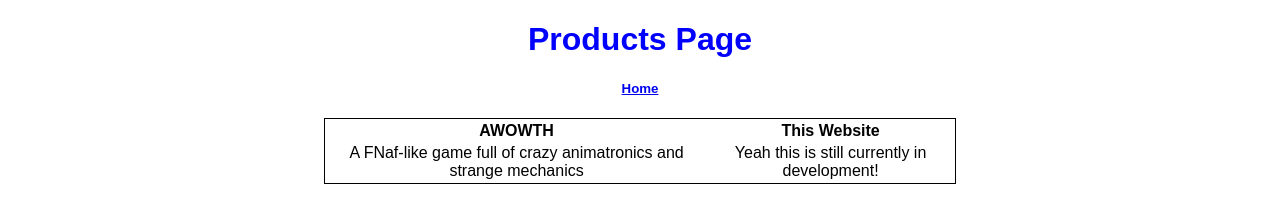
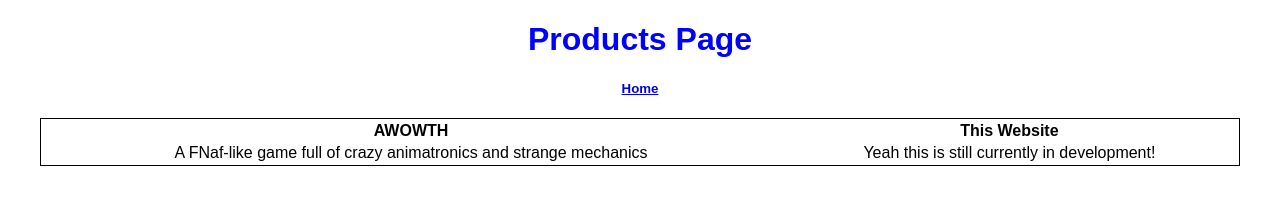
Before and after one commit to Concavebark/no-theme, a plain HTML site: page products.html in a window 1280 px wide. Drawn offline with Linux system fonts and the light colour scheme.

Commit message:
Update products.html

```diff
--- a/products.html
+++ b/products.html
@@ -12,7 +12,7 @@
   </head>
   <body>
     <div class="descriptions">
-      <table style="width:50%">
+      <table style="width:95%">
         <tr>
           <th>AWOWTH</th>
           <th>This Website</th>
```
